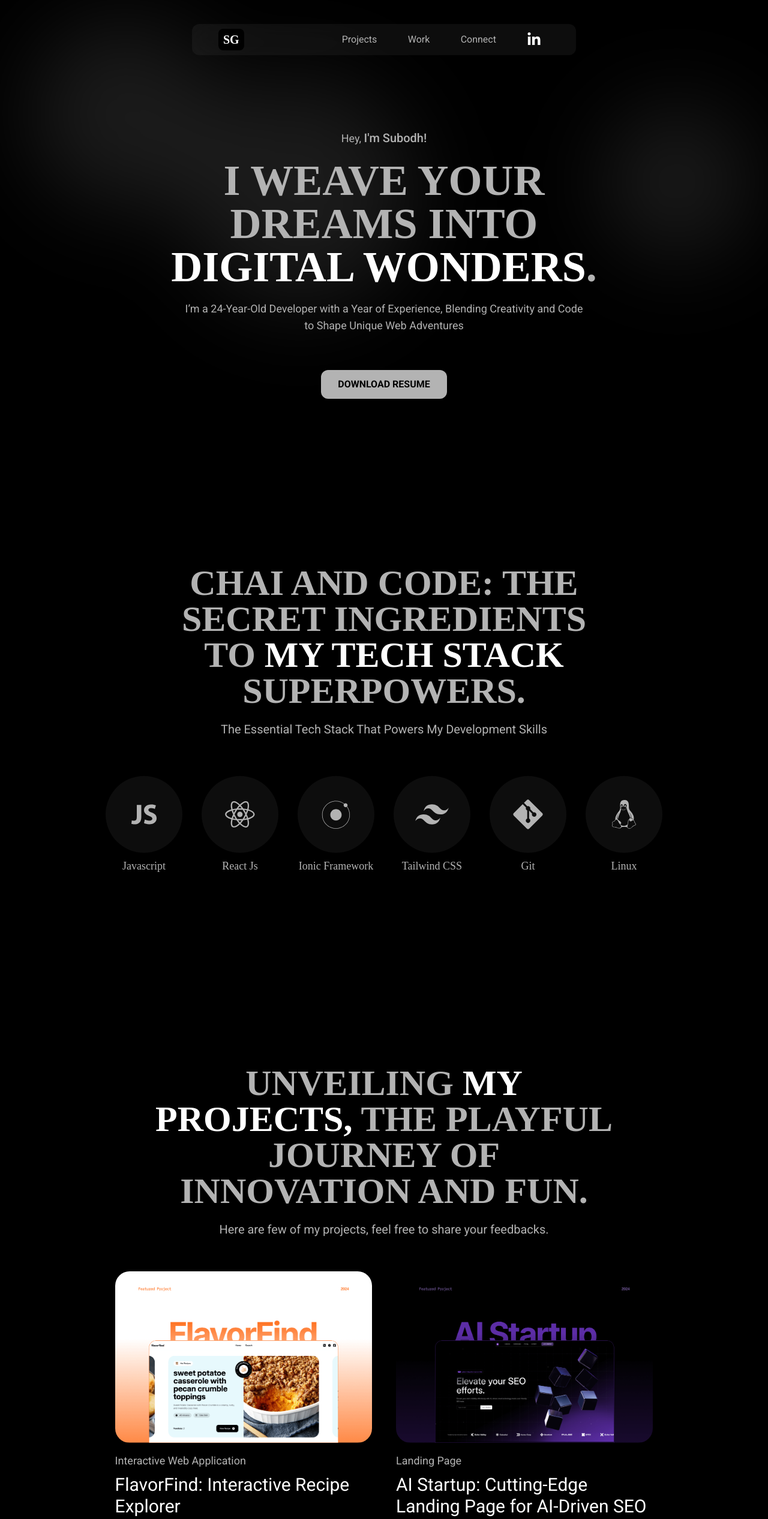
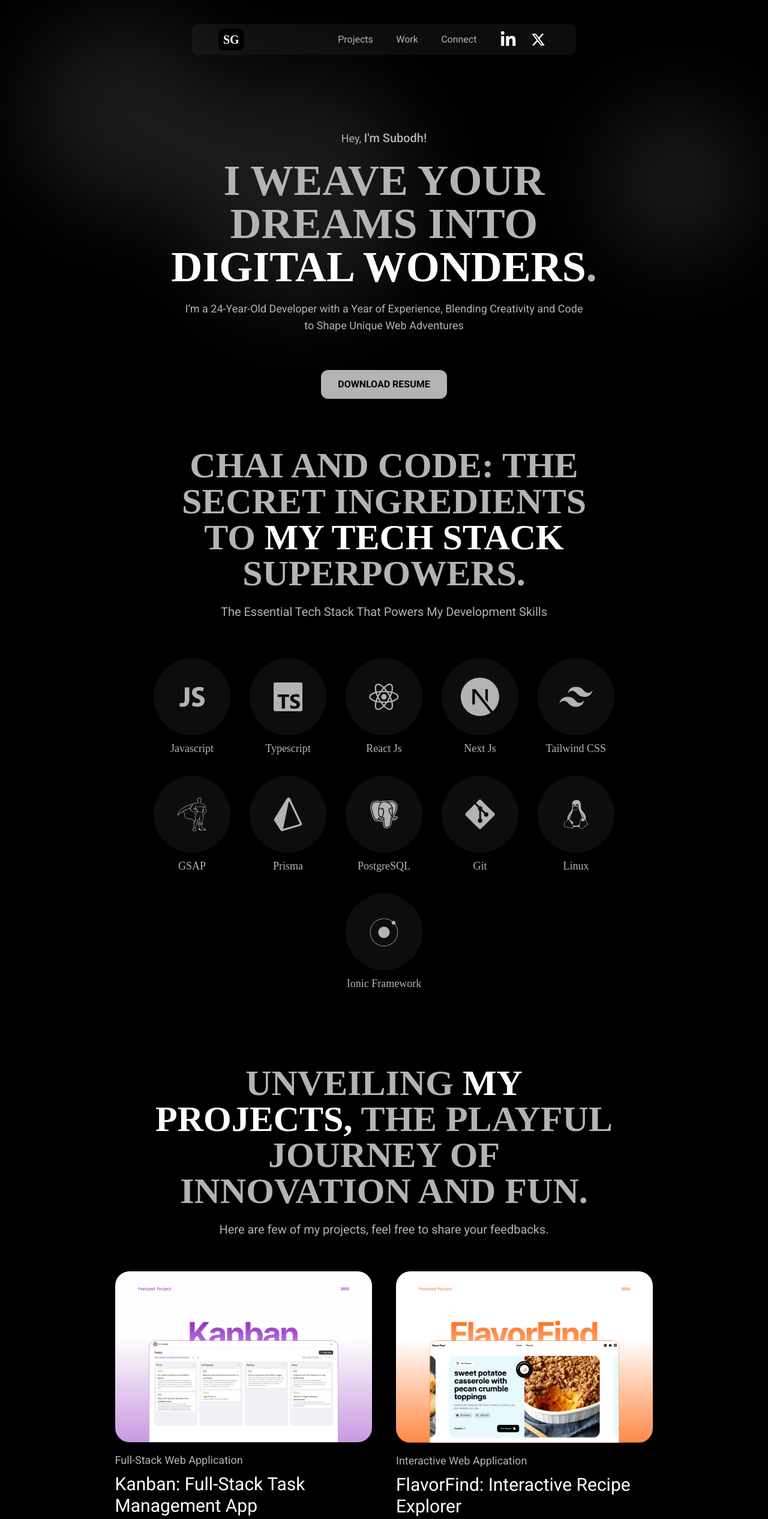
Before and after one commit to subodhGalande/portfolio-v2, a React (Vite) app: page / in a window 1280 px wide. Shown: the top 2533 px of the page at 60% size. Built offline with nearby package versions, Linux system fonts and the light colour scheme; a web font is replaced by a local one.

Commit message:
feat: added twitter, kanban project card, tech logos, fix: footer and tech width

```diff
--- a/src/components/Footer.jsx
+++ b/src/components/Footer.jsx
@@ -1,7 +1,7 @@
 import { LuMail } from "react-icons/lu";
 import { FaGithub } from "react-icons/fa";
-import { SiWellfound } from "react-icons/si";
 import { FaLinkedinIn } from "react-icons/fa";
+import { FaXTwitter } from "react-icons/fa6";
 
 const Footer = () => {
   return (
@@ -11,8 +11,7 @@ const Footer = () => {
         className=" scroll-m-48 mx-auto relative flex flex-col gap-4 sm:gap-5 py-10 px-7 mt-44 rounded-xl w-11/12 h-auto bg-white/5 backdrop-blur-xl sm:flex-row xl:w-3/5 sm:px-12"
       >
         <h1 className="text-center font-heading font-bold text-5xl text-grey uppercase sm:text-left lg:text-6xl sm:self-center">
-          <strong className="text-white">That’s a Wrap</strong> Thanks for
-          Stopping In!
+          <strong className="text-white">Thanks</strong> for Stopping In!
         </h1>
 
         <div className="flex mt-3 text-center justify-center flex-col gap-4">
@@ -37,7 +36,7 @@ const Footer = () => {
             </a>
           </span>
         </div>
-        <div className="flex mt-3 gap-2 flex-col justify-center text-center">
+        <div className="flex mt-3 mx-auto gap-y-2 flex-col self-start justify-center text-center">
           <h2 className="text-base font-medium sm:text-left lg:text-lg">
             {" "}
             Stay with me!{" "}
@@ -45,7 +44,7 @@ const Footer = () => {
           <p className="text-sm text-grey font-medium sm:text-left lg:text-base">
             Hit follow if you’re curious{" "}
           </p>
-          <div className="flex justify-center gap-x-2 lg:gap-x-4 mt-4 sm:justify-start">
+          <div className="flex  justify-center gap-2 lg:gap-x-4 mt-4 sm:justify-start">
             <a
               href="https://github.com/subodhGalande"
               target="_blank"
@@ -61,13 +60,14 @@ const Footer = () => {
             >
               <FaLinkedinIn className="w-6 h-6" />
             </a>
+
             <a
-              href="https://wellfound.com/u/subodh-galande"
+              href="https://x.com/sub_0dh"
               className="btn-icon"
               target="_blank"
             >
               {" "}
-              <SiWellfound className="w-6 h-6" />
+              <FaXTwitter className="w-6 h-6" />
             </a>
           </div>
         </div>
--- a/src/components/Hero.jsx
+++ b/src/components/Hero.jsx
@@ -1,3 +1,20 @@
+const DOB = new Date("2000-08-21");
+
+function getAge() {
+  const today = new Date();
+  let age = today.getFullYear() - DOB.getFullYear();
+
+  const hasBirthdayPassed =
+    today.getMonth() > DOB.getMonth() ||
+    (today.getMonth() === DOB.getMonth() && today.getDate() >= DOB.getDate());
+
+  if (!hasBirthdayPassed) {
+    age--;
+  }
+
+  return age;
+}
+
 const Hero = () => {
   return (
     <>
@@ -18,8 +35,8 @@ const Hero = () => {
             <strong className="text-white"> Digital Wonders</strong>.
           </h1>
           <p className="text-base sm:text-lg max-w-2xl mx-auto pb-5 sm:pb-10 leading-6 ">
-            I’m a 24-Year-Old Developer with a Year of Experience, Blending
-            Creativity and Code to Shape Unique Web Adventures
+            I’m a {getAge()}-Year-Old Developer with a Year of Experience,
+            Blending Creativity and Code to Shape Unique Web Adventures
           </p>
           <a
             href="/Subodh Galande.pdf"
--- a/src/components/Navbar.jsx
+++ b/src/components/Navbar.jsx
@@ -3,6 +3,7 @@ import { IoMdClose } from "react-icons/io";
 import { useState } from "react";
 import { FaLinkedinIn } from "react-icons/fa";
 import { useLenis } from "lenis/react";
+import { FaXTwitter } from "react-icons/fa6";
 
 const Navbar = () => {
   const links = [
@@ -47,14 +48,24 @@ const Navbar = () => {
                 </a>
               </button>
             ))}
+            <span className="flex items-center justify-between gap-x-6">
+              {" "}
               <a
                 href="https://www.linkedin.com/in/subodh-galande/"
                 target="_blank"
                 className="text-white"
               >
                 {" "}
-              <FaLinkedinIn className="w-6 h-6" />{" "}
+                <FaLinkedinIn className="w-7 h-7" />{" "}
               </a>
+              <a
+                href="https://x.com/sub_0dh"
+                target="_blank"
+                className="text-white"
+              >
+                <FaXTwitter className="w-6 h-6" />
+              </a>
+            </span>
           </div>
 
           <button
@@ -87,7 +98,16 @@ const Navbar = () => {
                 className="text-grey flex gap-x-2 items-center"
               >
                 {" "}
-                <FaLinkedinIn className=" text-white w-5 h-5 -mt-1" /> LinkedIn{" "}
+                <FaLinkedinIn className=" text-white w-5 h-5 -mt-1" />{" "}
+                LinkedIn{" "}
+              </a>
+              <a
+                href="https://x.com/sub_0dh"
+                target="_blank"
+                className="text-grey flex gap-x-2 items-center"
+              >
+                <FaXTwitter className=" text-white w-5 h-5 -mt-1" />
+                Twitter
               </a>
             </div>
           </nav>
--- a/src/components/Tech.jsx
+++ b/src/components/Tech.jsx
@@ -1,10 +1,14 @@
 import { AiOutlineJavaScript } from "react-icons/ai";
 import { DiIonic, DiReact } from "react-icons/di";
 import { FaGitAlt, FaLinux } from "react-icons/fa6";
-
+import {
+  SiGreensock,
+  SiNextdotjs,
+  SiPrisma,
+  SiTypescript,
+} from "react-icons/si";
 import { RiTailwindCssFill } from "react-icons/ri";
-
-// import { TbBrandFramerMotion } from "react-icons/tb";
+import { BiLogoPostgresql } from "react-icons/bi";
 
 const Techstack = () => {
   const technologies = [
@@ -13,16 +17,33 @@ const Techstack = () => {
       logo: <AiOutlineJavaScript className="w-11 h-11 sm:w-12 sm:h-12" />,
     },
     {
+      title: "Typescript",
+      logo: <SiTypescript className="w-11 h-11 sm:w-12 sm:h-12" />,
+    },
+    {
       title: "React Js",
       logo: <DiReact className="w-14 h-14 sm:h-16 sm:w-16" />,
     },
     {
-      title: "Ionic Framework",
-      logo: <DiIonic className="w-16 h-16 sm:w-20 sm:h-20" />,
+      title: "Next Js",
+      logo: <SiNextdotjs className="w-14 h-14 sm:h-16 sm:w-16" />,
     },
+
     {
       title: "Tailwind CSS",
       logo: <RiTailwindCssFill className="w-12 h-12 sm:w-14 sm:h-14" />,
+    },
+    {
+      title: "GSAP",
+      logo: <SiGreensock className="w-12 h-12 sm:w-14 sm:h-14" />,
+    },
+    {
+      title: "Prisma",
+      logo: <SiPrisma className="w-12 h-12 sm:w-14 sm:h-14" />,
+    },
+    {
+      title: "PostgreSQL",
+      logo: <BiLogoPostgresql className="w-12 h-12 sm:w-14 sm:h-14" />,
     },
     {
       title: "Git",
@@ -32,14 +53,14 @@ const Techstack = () => {
       title: "Linux",
       logo: <FaLinux className="w-11 h-10 sm:w-14 sm:h-12" />,
     },
-    // {
-    //   title: "Framer Motion",
-    //   logo: <TbBrandFramerMotion className="w-10 h-10 sm:w-12 sm:h-12" />,
-    // },
+    {
+      title: "Ionic Framework",
+      logo: <DiIonic className="w-16 h-16 sm:w-20 sm:h-20" />,
+    },
   ];
   return (
     <>
-      <div className="flex sm:w-full sm:h-screen flex-col justify-center items-center mb-24 text-grey">
+      <div className="flex sm:w-9/12 mx-auto sm:h-screen flex-col justify-center items-center mb-24 text-grey">
         <h1 className="heading">
           Chai and Code: The Secret Ingredients to{" "}
           <strong className="text-white"> My Tech Stack</strong> Superpowers.
--- a/src/components/elements/ProjectCard.jsx
+++ b/src/components/elements/ProjectCard.jsx
@@ -4,6 +4,16 @@ import { FaLock } from "react-icons/fa";
 
 const ProjectCard = () => {
   const projects = [
+    {
+      img: "/kanban.png",
+      title: "Full-Stack Web Application",
+      desc: "Kanban: Full-Stack Task Management App",
+      links: {
+        direct: "https://kanban-subodh.vercel.app/",
+        github: "https://github.com/subodhGalande/kanban",
+      },
+      tech: "Typescript Next.js dnd-kit Tailwind-CSS Prisma NeonDB PostgreSQL",
+    },
     {
       img: "/flavorfind.png",
       title: "Interactive Web Application",
@@ -58,13 +68,24 @@ const ProjectCard = () => {
     <>
       <div className="mt-11 w-full max-w-7xl flex mx-auto flex-col justify-center gap-10 sm:gap-y-16 sm:flex-row sm:flex flex-wrap sm:mt-14 md:w-full sm:h-full sm:w-3/4">
         {projects.map((project, index) => (
-          <div key={index} className="h-1/2  text-left block w-full gap-y-4 flex flex-col sm:w-[35%] sm:h-auto">
-               <a href={project.links.direct && project.links.direct ? project.links.direct : project.links.github} target="_blank">
+          <div
+            key={index}
+            className="h-1/2  text-left w-full gap-y-4 flex flex-col sm:w-[35%] sm:h-auto"
+          >
+            <a
+              href={
+                project.links.direct && project.links.direct
+                  ? project.links.direct
+                  : project.links.github
+              }
+              target="_blank"
+            >
               <div>
                 <img
                   src={project.img}
                   className="rounded-xl hover:scale-[102%] duration-150 w-full sm:rounded-3xl"
-                  alt="image Project"/>
+                  alt="image Project"
+                />
               </div>
             </a>
 
@@ -92,9 +113,7 @@ const ProjectCard = () => {
                   </a>
                 )}
               </div>
-
             </div>
-
           </div>
         ))}
         <div className="h-1/2 w-full brightness-50 gap-y-4 flex flex-col sm:w-[35%] sm:h-auto">
```
Also changed, not shown: public/kanban.png (added), 1 other file (tests, documents, lock files or other folders). Lines whose indentation alone changed are shown as unchanged.
